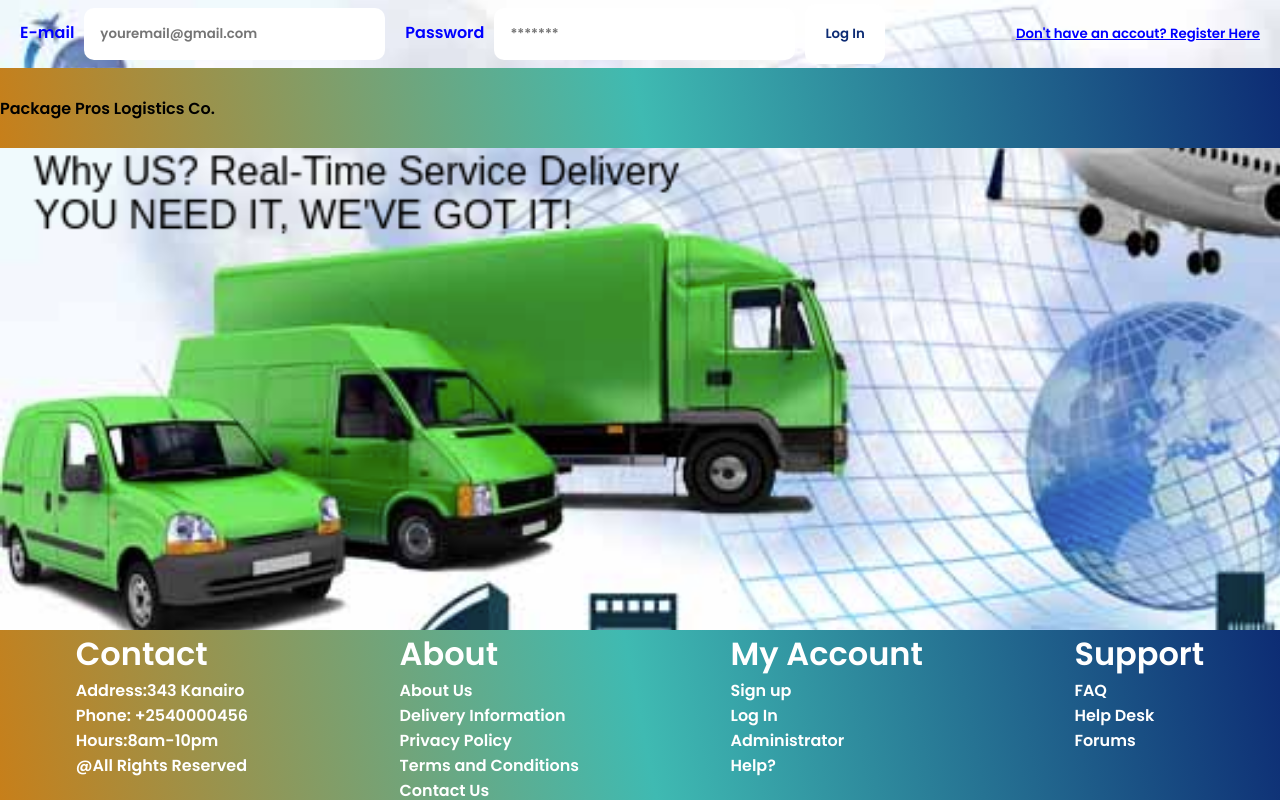
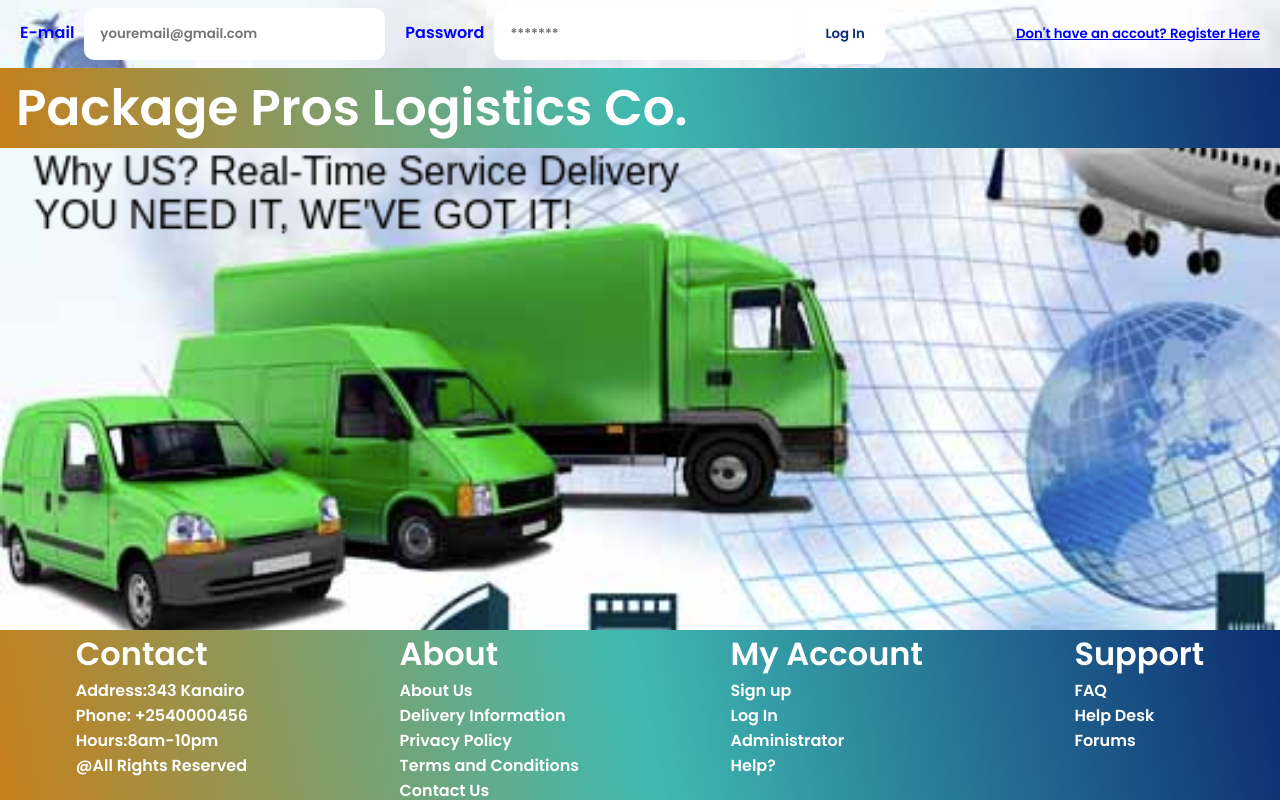
Before and after one commit to briankorir44/Package-Pros-Project, a React (Create React App) app: page / in a window 1280 px wide. Built offline with nearby package versions, Linux system fonts and the light colour scheme.

Commit message:
create & style unordered list

```diff
--- a/src/components/styles/Navbar.css
+++ b/src/components/styles/Navbar.css
@@ -26,9 +26,9 @@ body{
 
 }
 .logo{
-    /* margin-left: 1rem;
+    margin-left: 1rem;
     color: white;
-    font-size: 50px; */
+    font-size: 50px;
 
 }
 .ul{
```
